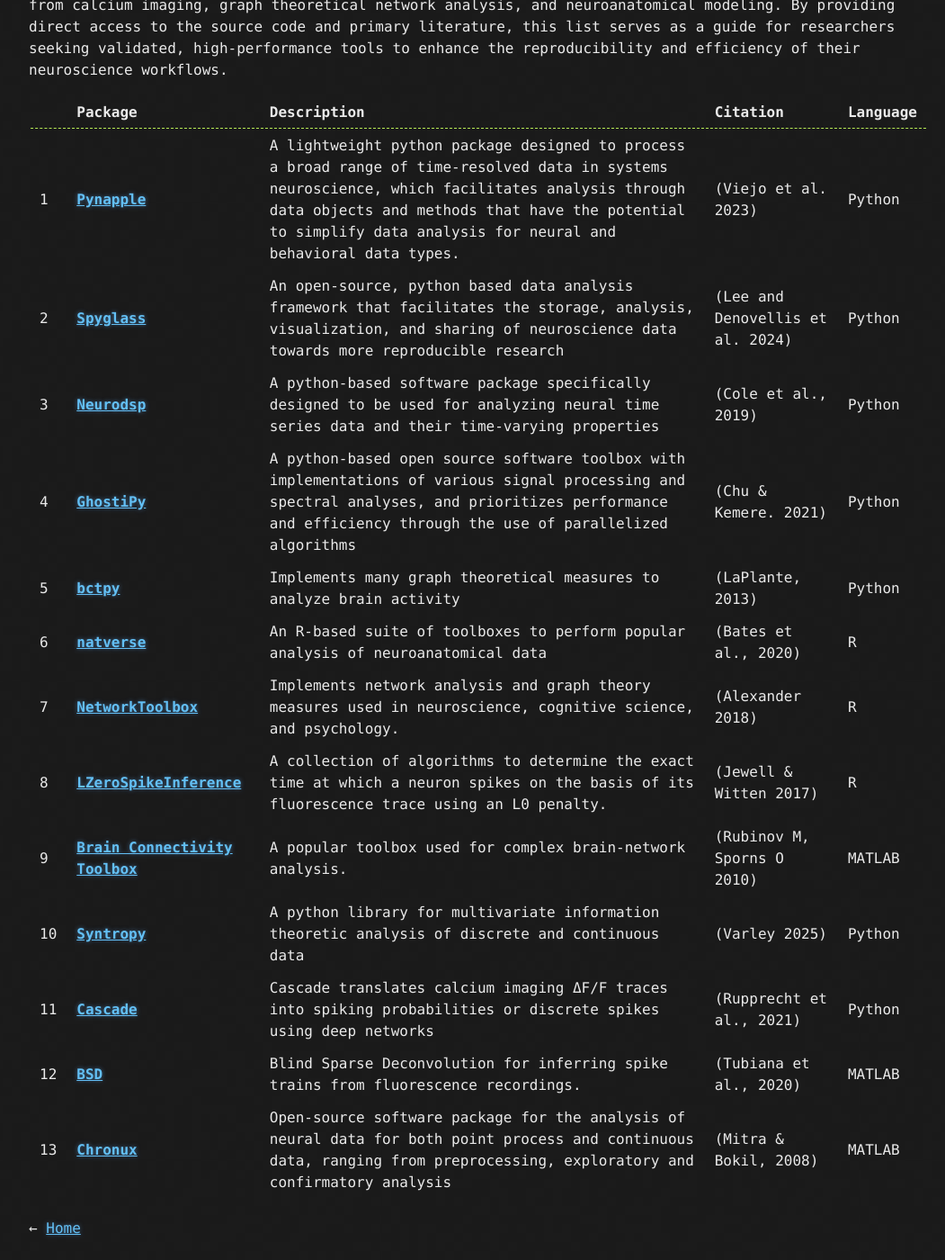
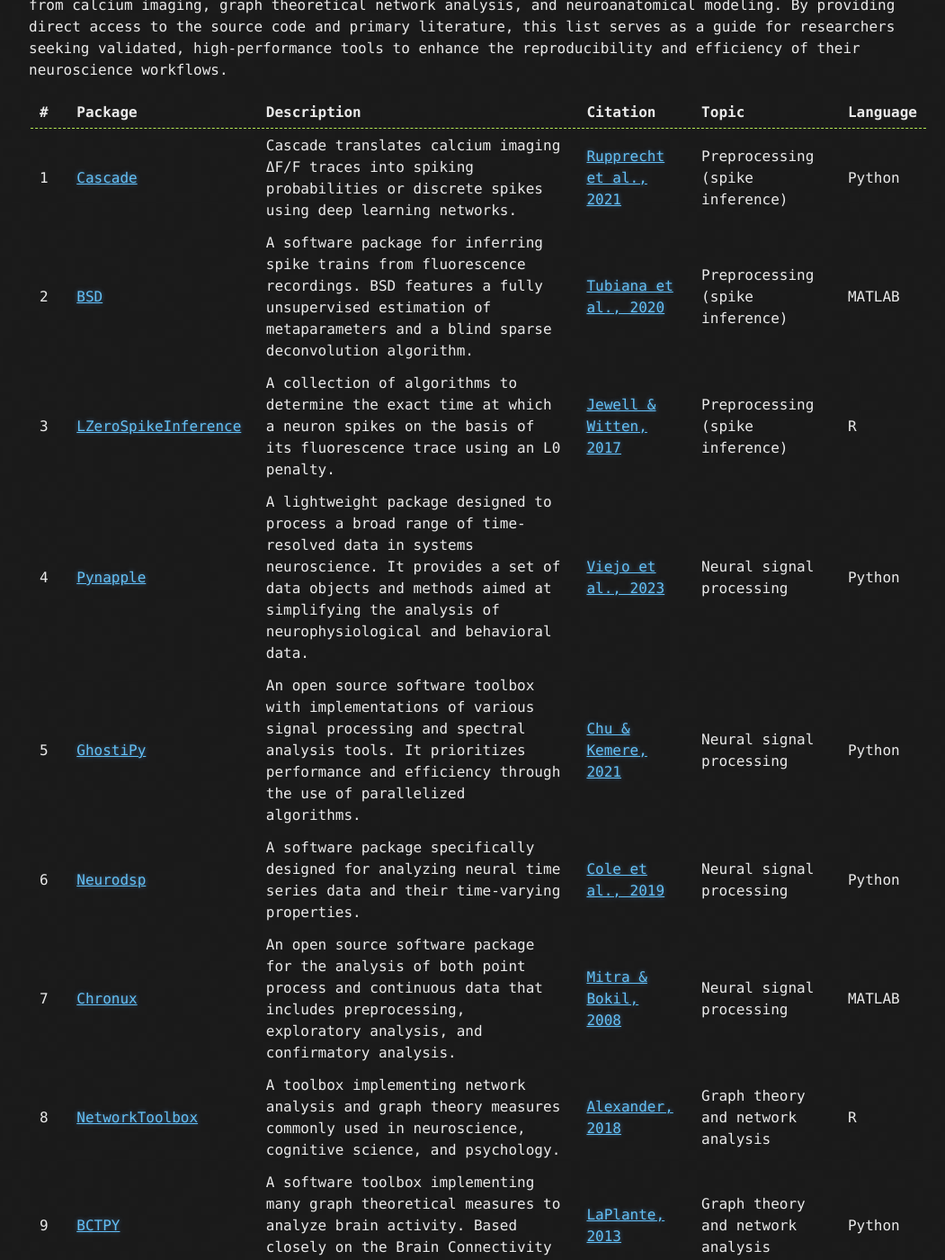
Before and after one commit to neurodatascience-group/neurodatascience-group.github.io, a Jekyll site: the page built from packages.md, in a window 1280 px wide and 1400 px high, scrolled down 307 px. Shown: the whole window at 90% size, without its empty margins (108-1159 px from the left). Built offline with Jekyll 4.4.1, drawn with Linux system fonts in a browser that asks for light colours; some of the changed text lies outside the part shown.

Commit message:
ud packages table, add urls, minor formating

```diff
--- a/packages.md
+++ b/packages.md
@@ -8,22 +8,22 @@ title: Packages
 This table summarizes a diverse selection of computational software packages and toolboxes widely utilized for the analysis of neural and behavioral data. It highlights open-source resources across Python, R, and MATLAB, covering critical analytical domains such as signal processing, spike inference from calcium imaging, graph theoretical network analysis, and neuroanatomical modeling. By providing direct access to the source code and primary literature, this list serves as a guide for researchers seeking validated, high-performance tools to enhance the reproducibility and efficiency of their neuroscience workflows.
 
 
-| | Package | Description | Citation | Language |
-| :--- | :--- | :--- | :--- | :--- |
-| 1 | **[Pynapple](https://github.com/PeyracheLab/pynapple)** | A lightweight python package designed to process a broad range of time-resolved data in systems neuroscience, which facilitates analysis through data objects and methods that have the potential to simplify data analysis for neural and behavioral data types. | (Viejo et al. 2023) | Python |
-| 2 | **[Spyglass](https://github.com/LorenFrankLab/spyglass)** | An open-source, python based data analysis framework that facilitates the storage, analysis, visualization, and sharing of neuroscience data towards more reproducible research | (Lee and Denovellis et al. 2024) | Python |
-| 3 | **[Neurodsp](https://github.com/neurodsp-tools/neurodsp)** | A python-based software package specifically designed to be used for analyzing neural time series data and their time-varying properties | (Cole et al., 2019) | Python |
-| 4 | **[GhostiPy](https://github.com/kemerelab/ghostipy)** | A python-based open source software toolbox with implementations of various signal processing and spectral analyses, and prioritizes performance and efficiency through the use of parallelized algorithms | (Chu & Kemere. 2021) | Python |
-| 5 | **[bctpy](https://github.com/aestrivex/bctpy)** | Implements many graph theoretical measures to analyze brain activity | (LaPlante, 2013) | Python |
-| 6 | **[natverse](https://natverse.org/)** | An R-based suite of toolboxes to perform popular analysis of neuroanatomical data | (Bates et al., 2020) | R |
-| 7 | **[NetworkToolbox](https://cran.r-project.org/web/packages/NetworkToolbox/index.html)** | Implements network analysis and graph theory measures used in neuroscience, cognitive science, and psychology. | (Alexander 2018) | R |
-| 8 | **[LZeroSpikeInference](https://cran.r-project.org/web/packages/LZeroSpikeInference/index.html)** | A collection of algorithms to determine the exact time at which a neuron spikes on the basis of its fluorescence trace using an L0 penalty. | (Jewell & Witten 2017) | R |
-| 9 | **[Brain Connectivity Toolbox](https://sites.google.com/site/bctnet/)** | A popular toolbox used for complex brain-network analysis. | (Rubinov M, Sporns O 2010) | MATLAB |
-| 10 | **[Syntropy](https://github.com/thosvarley/syntropy)** | A python library for multivariate information theoretic analysis of discrete and continuous data | (Varley 2025) | Python |
-| 11 | **[Cascade](https://github.com/HelmchenLabSoftware/Cascade)** | Cascade translates calcium imaging ΔF/F traces into spiking probabilities or discrete spikes using deep networks | (Rupprecht et al., 2021) | Python |
-| 12 | **[BSD](https://github.com/jertubiana/BSD)** | Blind Sparse Deconvolution for inferring spike trains from fluorescence recordings. | (Tubiana et al., 2020) | MATLAB |
-| 13 | **[Chronux](http://chronux.org/)** | Open-source software package for the analysis of neural data for both point process and continuous data, ranging from preprocessing, exploratory and confirmatory analysis | (Mitra & Bokil, 2008) | MATLAB |
+| # | Package | Description | Citation | Topic | Language |
+| :--- | :--- | :--- | :--- | :--- | :--- |
+| 1 | [Cascade](https://github.com/HelmchenLabSoftware/Cascade){:target="_blank" rel="noopener noreferrer"} | Cascade translates calcium imaging ΔF/F traces into spiking probabilities or discrete spikes using deep learning networks. | [Rupprecht et al., 2021](https://doi.org/10.1038/s41593-021-00895-5){:target="_blank" rel="noopener noreferrer"} | Preprocessing (spike inference) | Python |
+| 2 | [BSD](https://github.com/jertubiana/BSD){:target="_blank" rel="noopener noreferrer"} | A software package for inferring spike trains from fluorescence recordings. BSD features a fully unsupervised estimation of metaparameters and a blind sparse deconvolution algorithm. | [Tubiana et al., 2020](https://doi.org/10.1101/156364){:target="_blank" rel="noopener noreferrer"} | Preprocessing (spike inference) | MATLAB |
+| 3 | [LZeroSpikeInference](https://cran.r-project.org/web/packages/LZeroSpikeInference/index.html){:target="_blank" rel="noopener noreferrer"} | A collection of algorithms to determine the exact time at which a neuron spikes on the basis of its fluorescence trace using an L0 penalty. | [Jewell & Witten, 2017](https://doi.org/10.48550/arXiv.1703.08644){:target="_blank" rel="noopener noreferrer"} | Preprocessing (spike inference) | R |
+| 4 | [Pynapple](https://github.com/pynapple-org/pynapple){:target="_blank" rel="noopener noreferrer"} | A lightweight package designed to process a broad range of time-resolved data in systems neuroscience. It provides a set of data objects and methods aimed at simplifying the analysis of neurophysiological and behavioral data. | [Viejo et al., 2023](https://doi.org/10.7554/eLife.85786){:target="_blank" rel="noopener noreferrer"} | Neural signal processing | Python |
+| 5 | [GhostiPy](https://github.com/kemerelab/ghostipy){:target="_blank" rel="noopener noreferrer"} | An open source software toolbox with implementations of various signal processing and spectral analysis tools. It prioritizes performance and efficiency through the use of parallelized algorithms. | [Chu & Kemere, 2021](https://doi.org/10.1523/ENEURO.0202-21.2021){:target="_blank" rel="noopener noreferrer"} | Neural signal processing | Python |
+| 6 | [Neurodsp](https://github.com/neurodsp-tools/neurodsp){:target="_blank" rel="noopener noreferrer"} | A software package specifically designed for analyzing neural time series data and their time-varying properties. | [Cole et al., 2019](https://doi.org/10.21105/joss.01272){:target="_blank" rel="noopener noreferrer"} | Neural signal processing | Python |
+| 7 | [Chronux](http://chronux.org/){:target="_blank" rel="noopener noreferrer"} | An open source software package for the analysis of both point process and continuous data that includes preprocessing, exploratory analysis, and confirmatory analysis. | [Mitra & Bokil, 2008](https://library.knu.edu.af/opac/temp/10789.pdf){:target="_blank" rel="noopener noreferrer"} | Neural signal processing | MATLAB |
+| 8 | [NetworkToolbox](https://cran.r-project.org/web/packages/NetworkToolbox/index.html){:target="_blank" rel="noopener noreferrer"} | A toolbox implementing network analysis and graph theory measures commonly used in neuroscience, cognitive science, and psychology. | [Alexander, 2018](https://cran.r-project.org/web/packages/NetworkToolbox/index.html){:target="_blank" rel="noopener noreferrer"} | Graph theory and network analysis | R |
+| 9 | [BCTPY](https://github.com/aestrivex/bctpy){:target="_blank" rel="noopener noreferrer"} | A software toolbox implementing many graph theoretical measures to analyze brain activity. Based closely on the Brain Connectivity Toolbox for Matlab. | [LaPlante, 2013](https://github.com/aestrivex/bctpy){:target="_blank" rel="noopener noreferrer"} | Graph theory and network analysis | Python |
+| 10 | [Brain Connectivity Toolbox](https://sites.google.com/site/bctnet/){:target="_blank" rel="noopener noreferrer"} | A popular toolbox used for complex brain network analysis that implements a number of graph theoretical measures. | [Rubinov & Sporns, 2010](https://doi.org/10.1016/j.neuroimage.2009.10.003){:target="_blank" rel="noopener noreferrer"} | Graph theory and network analysis | MATLAB |
+| 11 | [Syntropy](https://github.com/thosvarley/syntropy){:target="_blank" rel="noopener noreferrer"} | An open source library for multivariate information theoretic analysis of discrete and continuous data. | [Varley, 2025](https://arxiv.org/abs/2304.12482){:target="_blank" rel="noopener noreferrer"} | Information theory | Python |
+| 12 | [Spyglass](https://github.com/LorenFrankLab/spyglass){:target="_blank" rel="noopener noreferrer"} | An open source data analysis framework that facilitates the storage, visualization, analysis, and sharing of neuroscience data to promote more reproducible research. | [Lee et al., 2024](https://doi.org/10.7554/eLife.108089){:target="_blank" rel="noopener noreferrer"} | Analysis pipeline management | Python |
 
 
 
 &larr; [Home]({{ '/' }})
+<p style="font-size: 0.7em; color: grey; text-align: right;">Last updated: 26 March, 2026</p>
```
Also changed, not shown: formats.md (+2 -1 lines), ideas.txt (added, +10 -0 lines), old.txt (+17 -0 lines), repositories.md (+1 -0 lines), 6 other files.
